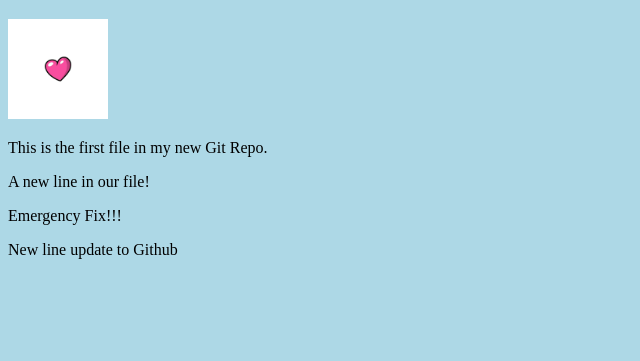
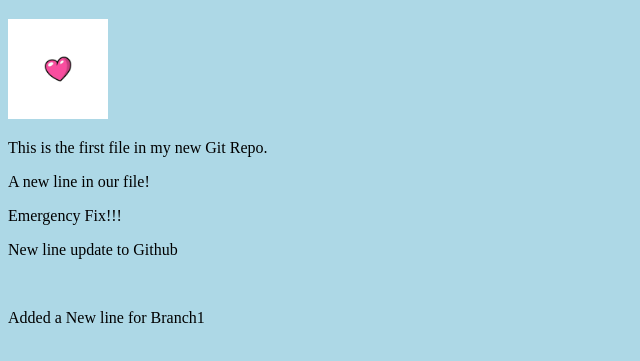
Before and after one commit to praveenajose/hello-world, a plain HTML site: page index.html in a window 1280 px wide. Shown: the part 61-422 px from the top of the page, without its empty margins (0-640 px from the left). Drawn offline with Linux system fonts and the light colour scheme.

Commit message:
Added a New line for Branch1

```diff
--- a/index.html
+++ b/index.html
@@ -13,6 +13,8 @@ style="width:10%;max-width:100px"></div>
 <p>A new line in our file!</p>
 <p>Emergency Fix!!!</p>
 <p>New line update to Github</p>
+  <br/>
+<p>Added a New line for Branch1</p>
 
 </body>
 </html>
```
